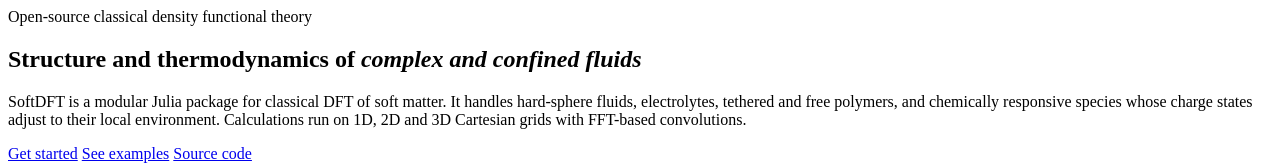
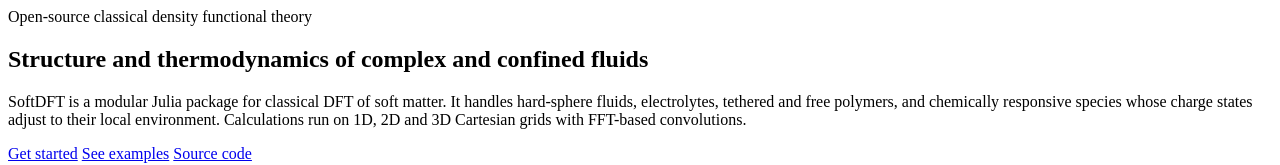
Before and after one commit to SoftDFT-group/SoftDFT-group.github.io, a plain HTML site: page _build/pages/index.html in a window 1280 px wide. Shown: the top 165 px of the page. Drawn offline with Linux system fonts and the light colour scheme.

Commit message:
Home: use one font style for the main heading
Co-Authored-By: Claude Opus 5.5 <noreply@anthropic.com>

```diff
--- a/_build/pages/index.html
+++ b/_build/pages/index.html
@@ -3,7 +3,7 @@
   <div class="wrap">
     <div>
       <div class="eyebrow">Open-source classical density functional theory</div>
-      <h1>Structure and thermodynamics of <em>complex and confined fluids</em></h1>
+      <h1>Structure and thermodynamics of complex and confined fluids</h1>
       <p>SoftDFT is a modular Julia package for classical DFT of soft matter. It handles hard-sphere fluids,
       electrolytes, tethered and free polymers, and chemically responsive species whose charge states adjust
       to their local environment. Calculations run on 1D, 2D and 3D Cartesian grids with FFT-based convolutions.</p>
```
Also changed, not shown: index.html (+1 -1 lines).
